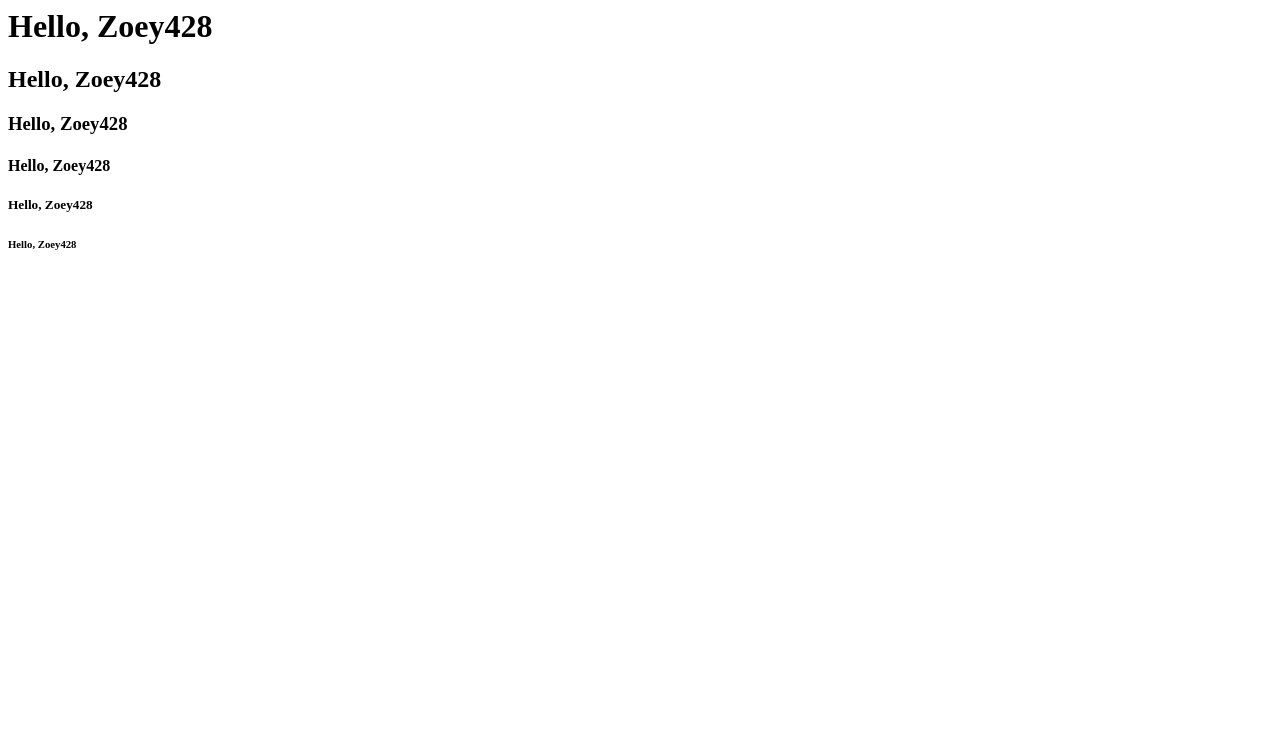
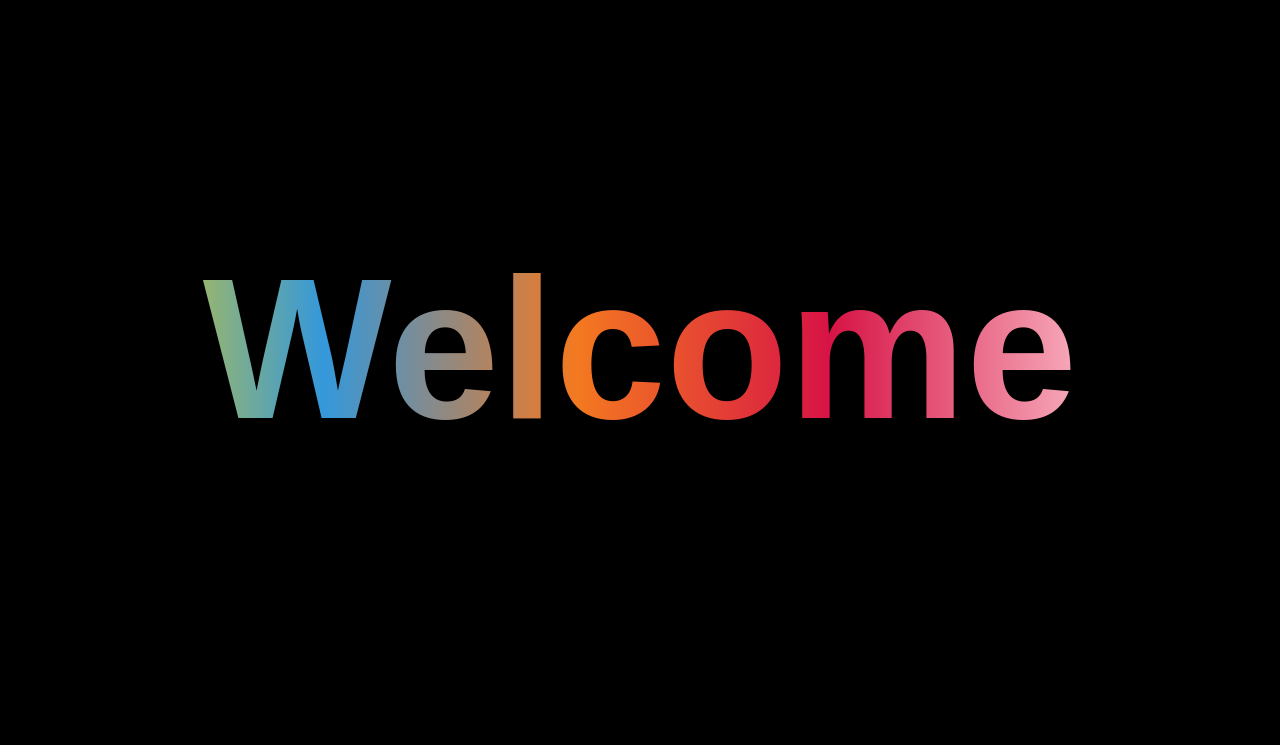
Before and after one commit to Zoey428/zoey428.github.io, a plain HTML site: page index.html in a window 1280 px wide. Shown: the top 745 px of the page. Drawn offline with Linux system fonts and the light colour scheme.

Commit message:
Update index.html

```diff
--- a/index.html
+++ b/index.html
@@ -1,6 +1,48 @@
+<!DOCTYPE html>
+<html lang="en">
+  <meta charset="UTF-8">
+    <title>Zoey428</title>
+    <style type="text/css">
+      body {
+            height: 500px;
+            background: #000;
+        }
+
+        h1 {
+            font-family: "PingFang HK", sans-serif;
+            font-size: 200px;
+            text-align: center;
+            position: relative;
+            top: 100px;
+
+            background-image: -webkit-linear-gradient(left, #3498db, #f47920 10%, #d71345 20%, #f7acbc 30%,
+            #ffd400 40%, #3498db 50%, #f47920 60%,
+            #d71345 70%, #f7acbc 80%, #ffd400 90%, #3498db);
+            color: transparent;
+            -webkit-text-fill-color: transparent;
+            -webkit-background-clip: text;
+            background-size: 200% 100%;
+            animation: masked-animation 4s infinite linear;
+        }
+
+        @keyframes masked-animation {
+            0% {
+                background-position: 0 0;
+            }
+            100% {
+                background-position: -100% 0;
+            }
+        }
+  </style>
+</head>
+<body>
+  <h1>Welcome</h1>
+  <h5>Hello, this is my personal page.</h5>
+
   <h1>Hello, Zoey428</h1>
   <h2>Hello, Zoey428</h2>
   <h3>Hello, Zoey428</h3>
   <h4>Hello, Zoey428</h4>
   <h5>Hello, Zoey428</h5>
   <h6>Hello, Zoey428</h6>
+</body>
```
Lines whose indentation alone changed are shown as unchanged.
